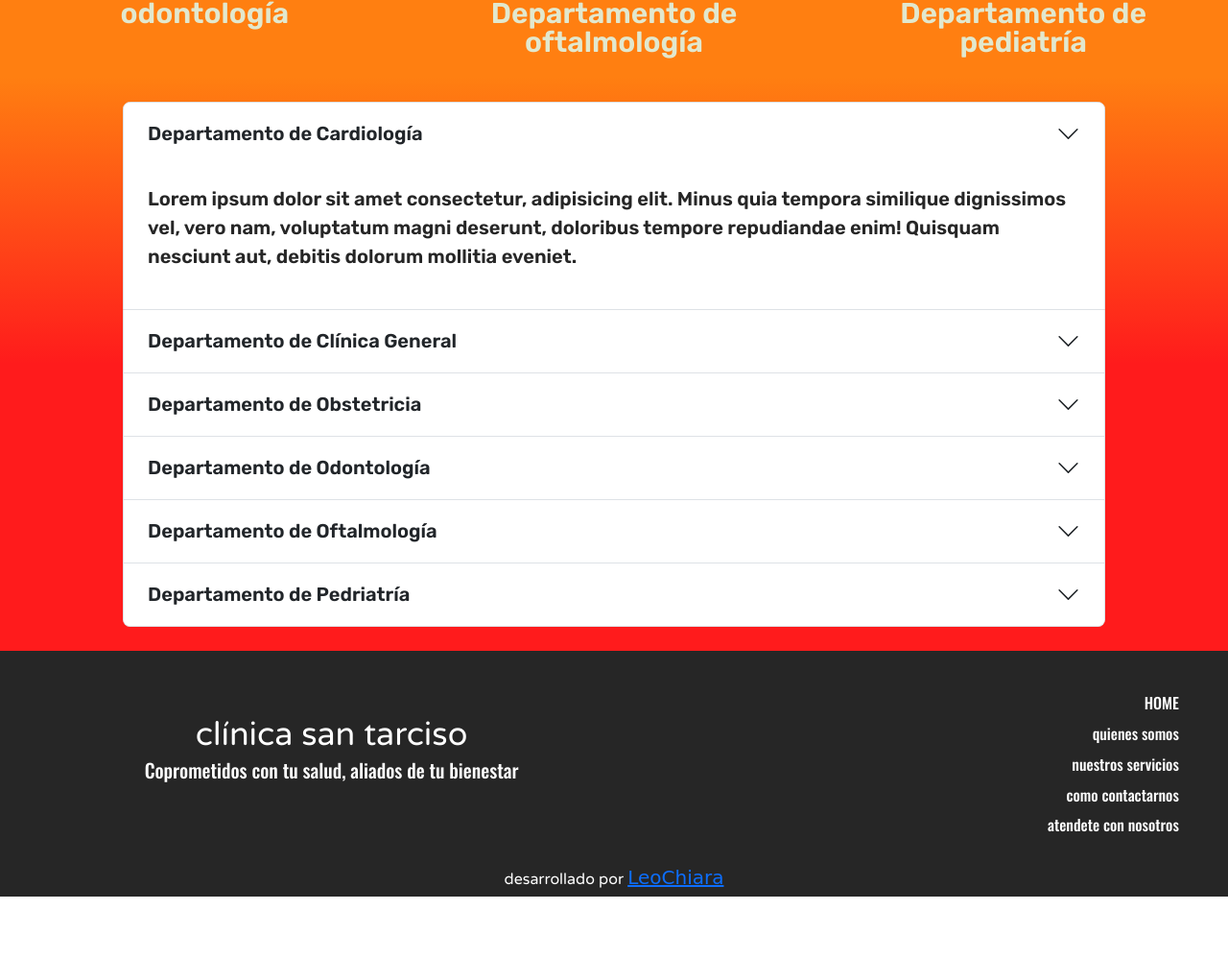
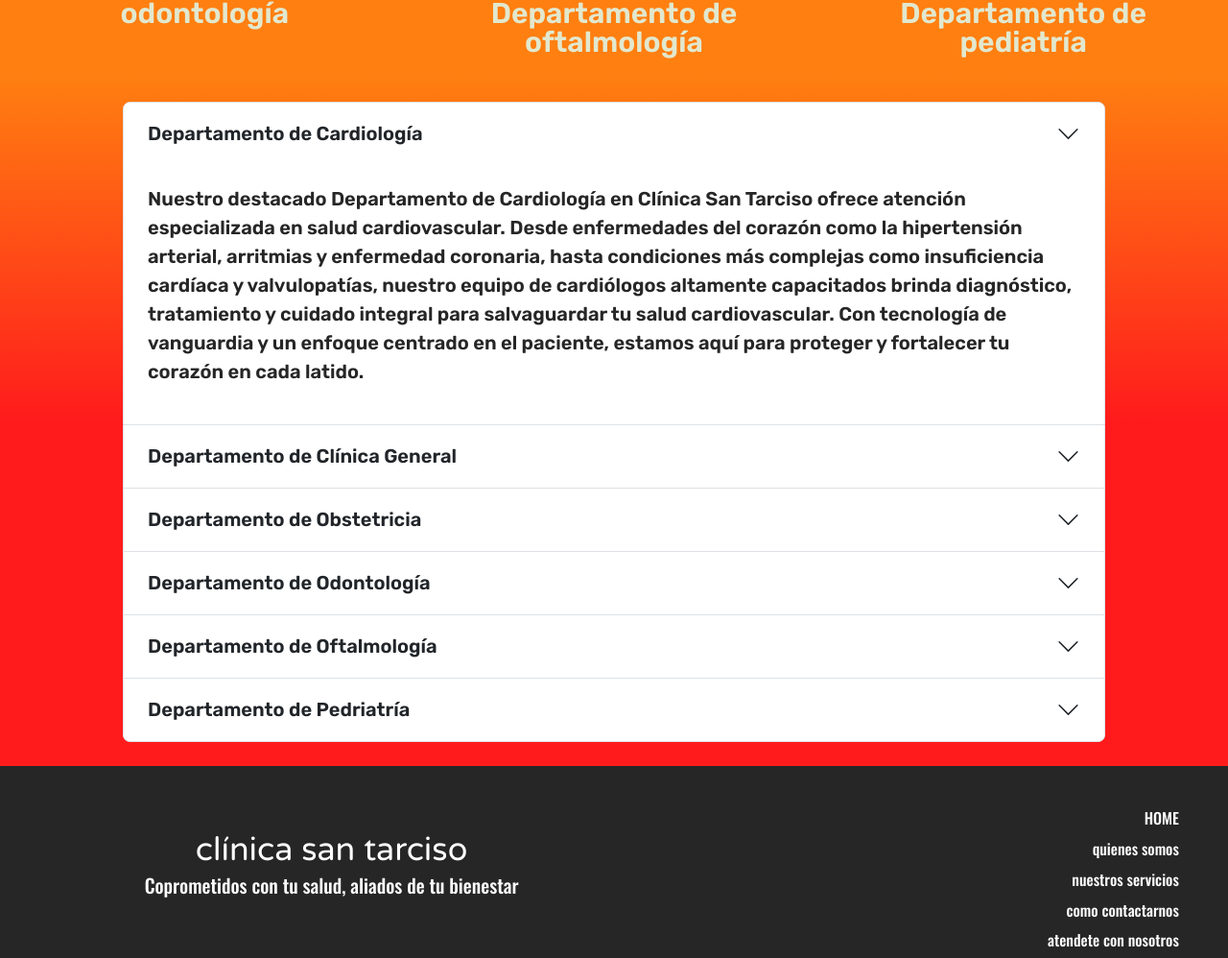
Before and after one commit to leochiaravalloti/clinica-san-tarciso, a plain HTML site: page pages/servicios.html in a window 1280 px wide. Shown: the part 757-1755 px from the top of the page at 96% size. Before the commit the page ends 1709 px from the top, so only its background shows below. Drawn offline with nearby package versions, Linux system fonts and the light colour scheme; a web font is replaced by a local one.

Commit message:
correcion de textos

```diff
--- a/pages/servicios.html
+++ b/pages/servicios.html
@@ -103,7 +103,7 @@
             </h2>
             <div id="collapseOne" class="accordion-collapse collapse show sv__acord__item__text" data-bs-parent="#accordionExample">
               <div class="accordion-body">
-                <p>Lorem ipsum dolor sit amet consectetur, adipisicing elit. Minus quia tempora similique dignissimos vel, vero nam, voluptatum magni deserunt, doloribus tempore repudiandae enim! Quisquam nesciunt aut, debitis dolorum mollitia eveniet.</p>
+                <p>Nuestro destacado Departamento de Cardiología en Clínica San Tarciso ofrece atención especializada en salud cardiovascular. Desde enfermedades del corazón como la hipertensión arterial, arritmias y enfermedad coronaria, hasta condiciones más complejas como insuficiencia cardíaca y valvulopatías, nuestro equipo de cardiólogos altamente capacitados brinda diagnóstico, tratamiento y cuidado integral para salvaguardar tu salud cardiovascular. Con tecnología de vanguardia y un enfoque centrado en el paciente, estamos aquí para proteger y fortalecer tu corazón en cada latido.</p>
               </div>
             </div>
           </div>
@@ -115,7 +115,7 @@
             </h2>
             <div id="collapseTwo" class="accordion-collapse collapse sv__acord__item__text" data-bs-parent="#accordionExample">
               <div class="accordion-body">
-                <p>Lorem ipsum dolor sit amet consectetur, adipisicing elit. Minus quia tempora similique dignissimos vel, vero nam, voluptatum magni deserunt, doloribus tempore repudiandae enim! Quisquam nesciunt aut, debitis dolorum mollitia eveniet.</p>
+                <p>En el Departamento de Clínica General de Clínica San Tarciso, cuidamos de tu bienestar integral. Nuestro equipo de médicos altamente capacitados aborda una amplia gama de condiciones médicas, desde resfriados comunes hasta afecciones crónicas. Te ofrecemos un cuidado personalizado, diagnóstico preciso y tratamiento efectivo para que puedas mantener una salud óptima en todas las etapas de tu vida. Médicos destacados: Dra. Laura Rodríguez, MD, el Dr. Carlos Martínez, MD y la Dra. Ana Gómez, MD</p>
               </div>
             </div>
           </div>
@@ -127,7 +127,7 @@
             </h2>
             <div id="collapseThree" class="accordion-collapse collapse sv__acord__item__text" data-bs-parent="#accordionExample">
               <div class="accordion-body">
-                <p>Lorem ipsum dolor sit amet consectetur, adipisicing elit. Minus quia tempora similique dignissimos vel, vero nam, voluptatum magni deserunt, doloribus tempore repudiandae enim! Quisquam nesciunt aut, debitis dolorum mollitia eveniet.</p>
+                <p>En Clínica San Tarciso, celebramos la vida y ofrecemos atención obstétrica excepcional para cada etapa del embarazo. Nuestro equipo de obstetras y profesionales de la salud, incluyendo a la Dra. María Fernández, el Dr. Juan Pérez y la Dra. Carolina López, brinda un enfoque integral y compasivo para cuidar de ti y tu bebé. Desde la primera visita hasta el nacimiento, estamos comprometidos a proporcionarte un embarazo saludable y seguro.</p>
               </div>
             </div>
           </div>
@@ -139,7 +139,7 @@
             </h2>
             <div id="collapseFour" class="accordion-collapse  collapse sv__acord__item__text" data-bs-parent="#accordionExample">
               <div class="accordion-body">
-                <p>Lorem ipsum dolor sit amet consectetur, adipisicing elit. Minus quia tempora similique dignissimos vel, vero nam, voluptatum magni deserunt, doloribus tempore repudiandae enim! Quisquam nesciunt aut, debitis dolorum mollitia eveniet.</p>
+                <p>Tu sonrisa es nuestra prioridad en el Departamento de Odontología de Clínica San Tarciso. Nuestro equipo de dentistas experimentados, como la Dra. Martina Ríos, el Dr. Andrés Herrera y la Dra. Laura Mendoza, ofrece una amplia gama de servicios, desde limpiezas y blanqueamiento dental hasta tratamientos restaurativos. Con tecnología moderna y un enfoque en el confort del paciente, estamos aquí para mantener tus dientes y encías saludables y radiantes.</p>
               </div>
             </div>
           </div>
@@ -151,7 +151,7 @@
             </h2>
             <div id="collapseFive" class="accordion-collapse collapse sv__acord__item__text" data-bs-parent="#accordionExample">
               <div class="accordion-body">
-                <p>Lorem ipsum dolor sit amet consectetur, adipisicing elit. Minus quia tempora similique dignissimos vel, vero nam, voluptatum magni deserunt, doloribus tempore repudiandae enim! Quisquam nesciunt aut, debitis dolorum mollitia eveniet.</p>
+                <p>Nuestro Departamento de Oftalmología en Clínica San Tarciso se enfoca en la salud de tus ojos. Nuestros oftalmólogos altamente calificados, como el Dr. Daniel Ramírez, la Dra. Laura Martínez y el Dr. Juan Carlos Sánchez, ofrecen evaluaciones exhaustivas y tratamientos avanzados para una variedad de problemas visuales, desde problemas de refracción hasta enfermedades oculares más complejas. Estamos aquí para mantener tu visión nítida y saludable a lo largo del tiempo</p>
               </div>
             </div>
           </div>
@@ -163,7 +163,7 @@
             </h2>
             <div id="collapseSix" class="accordion-collapse collapse sv__acord__item__text" data-bs-parent="#accordionExample">
               <div class="accordion-body sv-acc-tx">
-                <p>Lorem ipsum dolor sit amet consectetur, adipisicing elit. Minus quia tempora similique dignissimos vel, vero nam, voluptatum magni deserunt, doloribus tempore repudiandae enim! Quisquam nesciunt aut, debitis dolorum mollitia eveniet.</p>
+                <p>En Clínica San Tarciso, entendemos que los niños necesitan una atención especial. Nuestro equipo de pediatras expertos, como la Dra. Patricia Cruz, el Dr. Javier Morales y la Dra. Sofía Vargas, se dedica a cuidar de la salud y el bienestar de tus hijos. Desde exámenes de rutina y vacunas hasta el manejo de enfermedades infantiles, estamos comprometidos a brindar un ambiente cálido y comprensivo para que tus hijos crezcan saludables y felices.</p>
               </div>
             </div>
           </div>
--- a/scss/components/_sv.scss
+++ b/scss/components/_sv.scss
@@ -57,7 +57,7 @@
     &__acord{
         background: linear-gradient( to top, $rojo, $rojo, $naranja);
         @include pad-marg (2% 10%,0);
-        z-index: -1;
+        z-index: -3;
         &__item{
             h2{
                 @include txt-conf ($negro);
```
Also changed, not shown: pages/contacto.html (+3 -2 lines), css/main.css.
